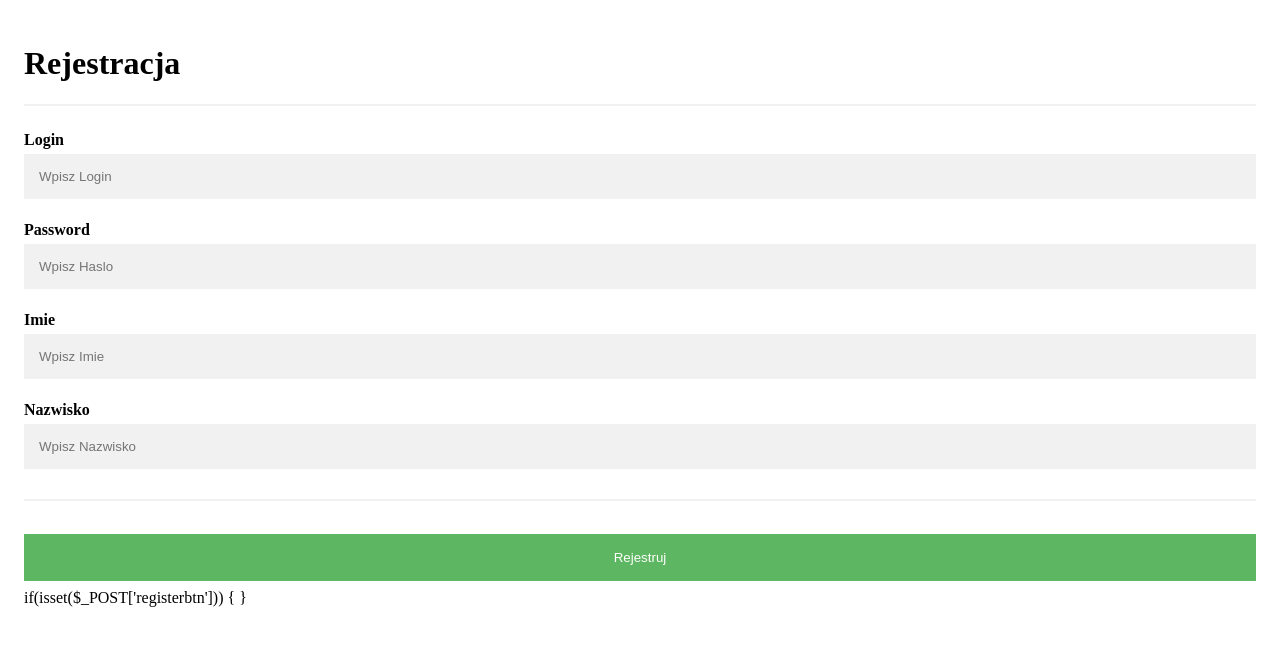
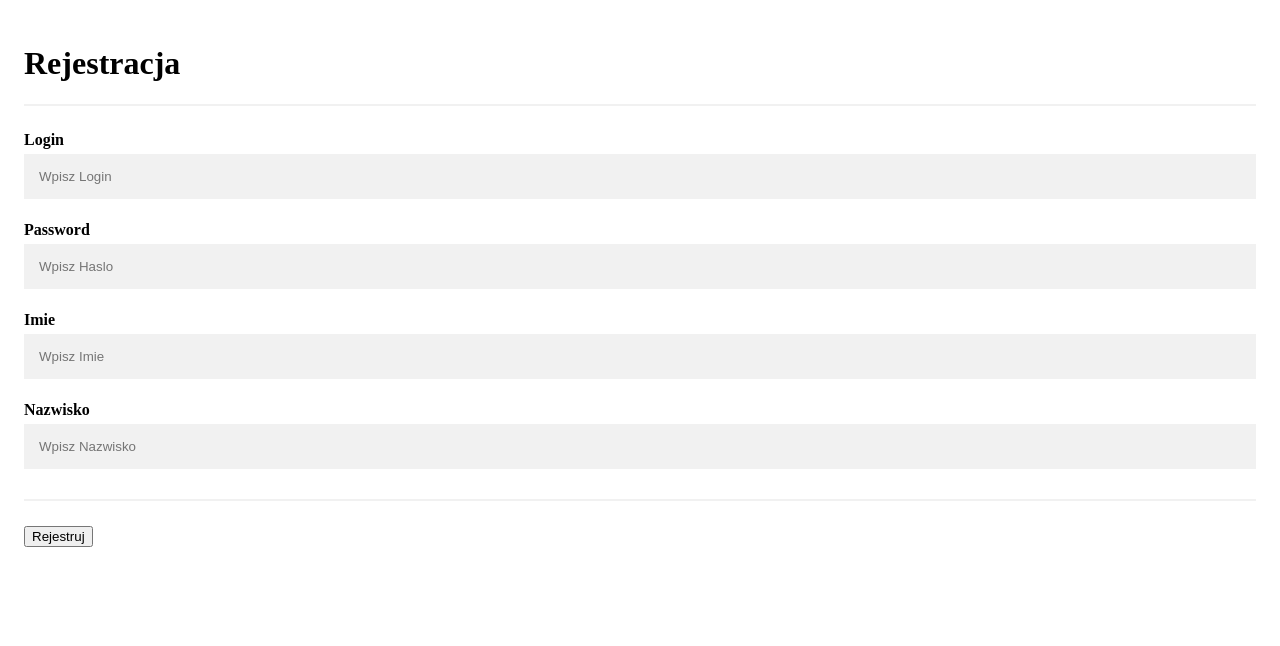
Before and after one commit to xDannyx/sklep, a PHP site: page /register.php in a window 1280 px wide. Shown: the top 646 px of the page. Run offline with PHP 8.4, Linux system fonts and the light colour scheme; data that the repository does not hold is empty.

Commit message:
poprawa tego co obejmuje <?php  ?>

```diff
--- a/register.php
+++ b/register.php
@@ -19,11 +19,12 @@
     <input type="text" placeholder="Wpisz Nazwisko" name="nazwisko" required>
     <hr>
 
-    <button type="submit" class="registerbtn">Rejestruj</button>
+    <button type="submit" name="registerbtn">Rejestruj</button>
 
+  <?php
   if(isset($_POST['registerbtn']))
   {
-  <?php
+
   $servername = "mysql.cba.pl";
   $username = "bazadanychPZ";
   $password = "123456Pz";
@@ -39,11 +40,11 @@
   $sql = "INSERT INTO klienci (login, hash_hasla, imie, nazwisko) VALUES ('$login','$psw','$imie','$nazwisko')";
 
   $conn->close();
-?>
+
 
 
   }
-
+  ?>
   </div>
 
   </div>
```
